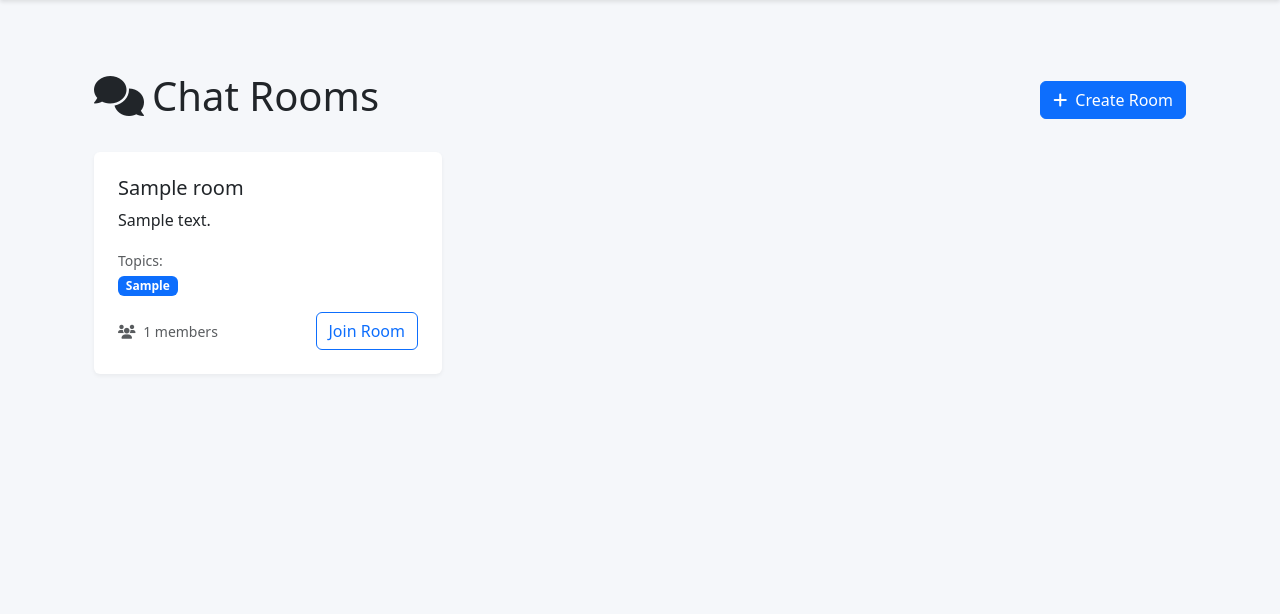
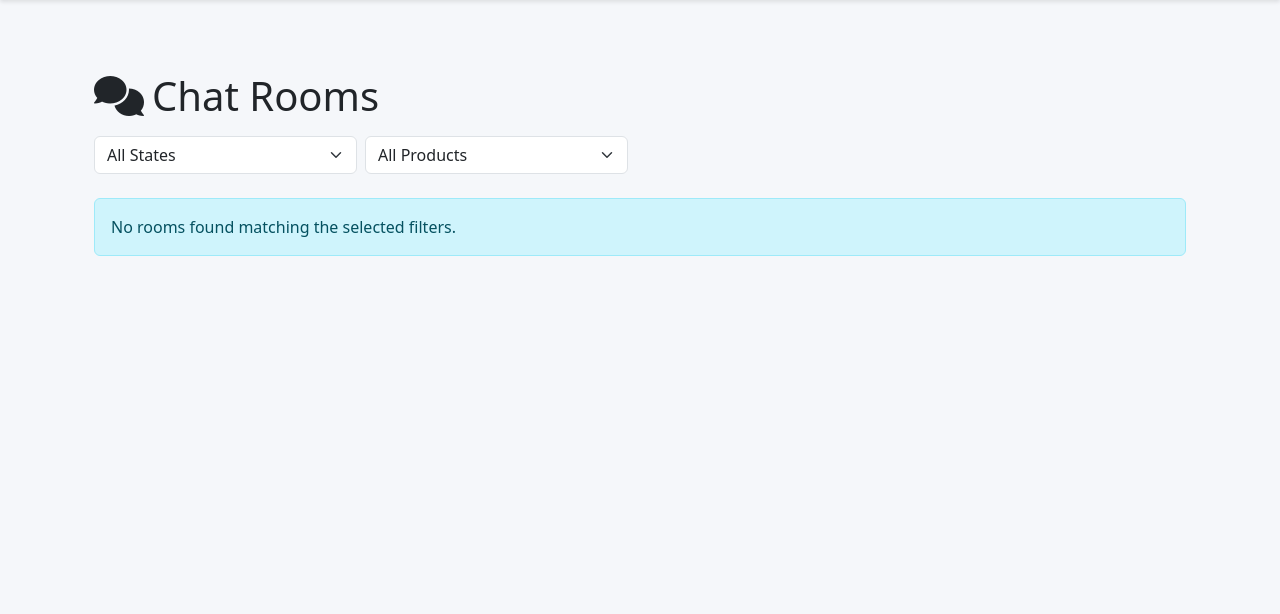
Before and after one commit to trilokdhakad/groMO-samudaay-connect, a Flask app: page /rooms in a window 1280 px wide. Shown: the part 62-676 px from the top of the page. Run offline with Flask 3, Linux system fonts and the light colour scheme; a user stored in the database is signed in; tables that the repository leaves empty hold one stand-in row (values such as "Sample post"); parts of the project's set-up code (start-up, migrations or seed data) failed here and were passed over; some libraries are stand-ins or nearby versions.

Commit message:
State Wise Rooms

```diff
--- a/app/chat/routes.py
+++ b/app/chat/routes.py
@@ -10,11 +10,52 @@ import json
 from collections import defaultdict
 from flask_socketio import emit, join_room, leave_room
 
+# Predefined lists of states and products
+INDIAN_STATES = [
+    "Andhra Pradesh", "Arunachal Pradesh", "Assam", "Bihar", "Chhattisgarh",
+    "Goa", "Gujarat", "Haryana", "Himachal Pradesh", "Jharkhand",
+    "Karnataka", "Kerala", "Madhya Pradesh", "Maharashtra", "Manipur",
+    "Meghalaya", "Mizoram", "Nagaland", "Odisha", "Punjab",
+    "Rajasthan", "Sikkim", "Tamil Nadu", "Telangana", "Tripura",
+    "Uttar Pradesh", "Uttarakhand", "West Bengal", "Delhi"
+]
+
+PRODUCT_CATEGORIES = [
+    "Credit Cards",
+    "Demat Accounts",
+    "Loans",
+    "Savings Account",
+    "Insurance",
+    "Line of Credit",
+    "Investment"
+]
+
 @bp.route('/rooms')
 @login_required
 def rooms():
-    rooms = Room.query.all()
-    return render_template('chat/rooms.html', rooms=rooms)
+    # Get filter parameters
+    state = request.args.get('state', '')
+    product = request.args.get('product', '')
+
+    # Query rooms with filters
+    query = Room.query
+
+    # Only show rooms that follow the State - Product format
+    query = query.filter(Room.name.like('% - %'))
+
+    if state:
+        query = query.filter(Room.name.like(f"{state} - %"))
+    if product:
+        query = query.filter(Room.name.like(f"% - {product}"))
+
+    rooms = query.all()
+
+    return render_template('chat/rooms.html',
+                         rooms=rooms,
+                         states=INDIAN_STATES,
+                         products=PRODUCT_CATEGORIES,
+                         selected_state=state,
+                         selected_product=product)
 
 @bp.route('/room/<int:room_id>')
 @login_required
@@ -32,23 +73,6 @@ def room(room_id):
     db.session.commit()
 
     return render_template('chat/room.html', room=room, messages=messages)
-
-@bp.route('/create_room', methods=['GET', 'POST'])
-@login_required
-def create_room():
-    form = CreateRoomForm()
-    if form.validate_on_submit():
-        room = Room(name=form.name.data, description=form.description.data)
-        db.session.add(room)
-
-        # Create room membership for creator
-        membership = RoomMembership(user=current_user, room=room)
-        db.session.add(membership)
-
-        db.session.commit()
-        flash('Room created successfully!', 'success')
-        return redirect(url_for('chat.room', room_id=room.id))
-    return render_template('chat/create_room.html', form=form)
 
 @bp.route('/room/<int:room_id>/topics')
 @login_required
--- a/app/templates/chat/rooms.html
+++ b/app/templates/chat/rooms.html
@@ -4,11 +4,30 @@
 
 {% block content %}
 <div class="container">
-    <div class="d-flex justify-content-between align-items-center mb-4">
+    <div class="mb-4">
         <h1><i class="fas fa-comments me-2"></i>Chat Rooms</h1>
-        <a href="{{ url_for('chat.create_room') }}" class="btn btn-primary">
-            <i class="fas fa-plus me-2"></i>Create Room
-        </a>
+        <div class="row mt-3">
+            <div class="col-md-6">
+                <form method="GET" class="d-flex gap-2">
+                    <select name="state" class="form-select" onchange="this.form.submit()">
+                        <option value="">All States</option>
+                        {% for state in states %}
+                        <option value="{{ state }}" {% if state == selected_state %}selected{% endif %}>
+                            {{ state }}
+                        </option>
+                        {% endfor %}
+                    </select>
+                    <select name="product" class="form-select" onchange="this.form.submit()">
+                        <option value="">All Products</option>
+                        {% for product in products %}
+                        <option value="{{ product }}" {% if product == selected_product %}selected{% endif %}>
+                            {{ product }}
+                        </option>
+                        {% endfor %}
+                    </select>
+                </form>
+            </div>
+        </div>
     </div>
 
     <div class="row">
@@ -45,7 +64,7 @@
         {% else %}
             <div class="col-12">
                 <div class="alert alert-info">
-                    <i class="fas fa-info-circle me-2"></i>No chat rooms available. Be the first to create one!
+                    No rooms found matching the selected filters.
                 </div>
             </div>
         {% endfor %}
```
Also changed, not shown: app/templates/chat/create_room.html (deleted, +0 -50 lines), migrations/versions/714ff62f4cbe_add_is_gp_column_to_user_model.py (deleted, +0 -88 lines), migrations/versions/909504bfc3f0_initial_migration.py (renamed from migrations/versions/270a47a5e5c8_initial_migration.py, +61 -4 lines), migrations/versions/insert_predefined_rooms.py (added, +71 -0 lines).
